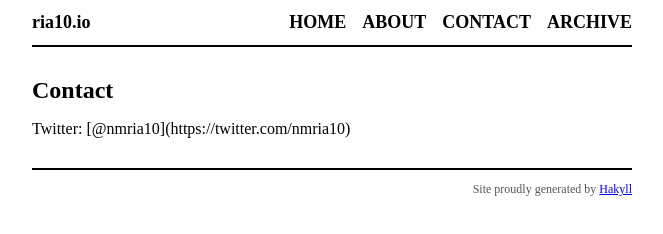
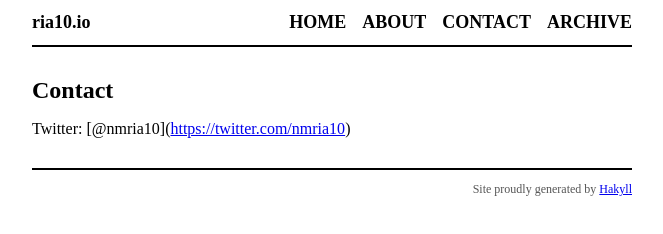
Before and after one commit to no-moree-ria10/no-moree-ria10.github.io, a plain HTML site: page contact.html in a window 1280 px wide. Shown: the whole page, without its empty margins (308-971 px from the left). Drawn offline with Linux system fonts and the light colour scheme.

Commit message:
Update (2020-01-24 11:11:38 UTC) [ci skip]

```diff
--- a/contact.html
+++ b/contact.html
@@ -22,7 +22,7 @@
         <div id="content">
             <h1>Contact</h1>
 
-            <p>Twitter: <span class="citation">[@nmria10]</span>(https://twitter.com/nmria10)</p>
+            <p>Twitter: <span class="citation">[@nmria10]</span>(<a href="https://twitter.com/nmria10" class="uri">https://twitter.com/nmria10</a>)</p>
         </div>
         <div id="footer">
             Site proudly generated by
```
